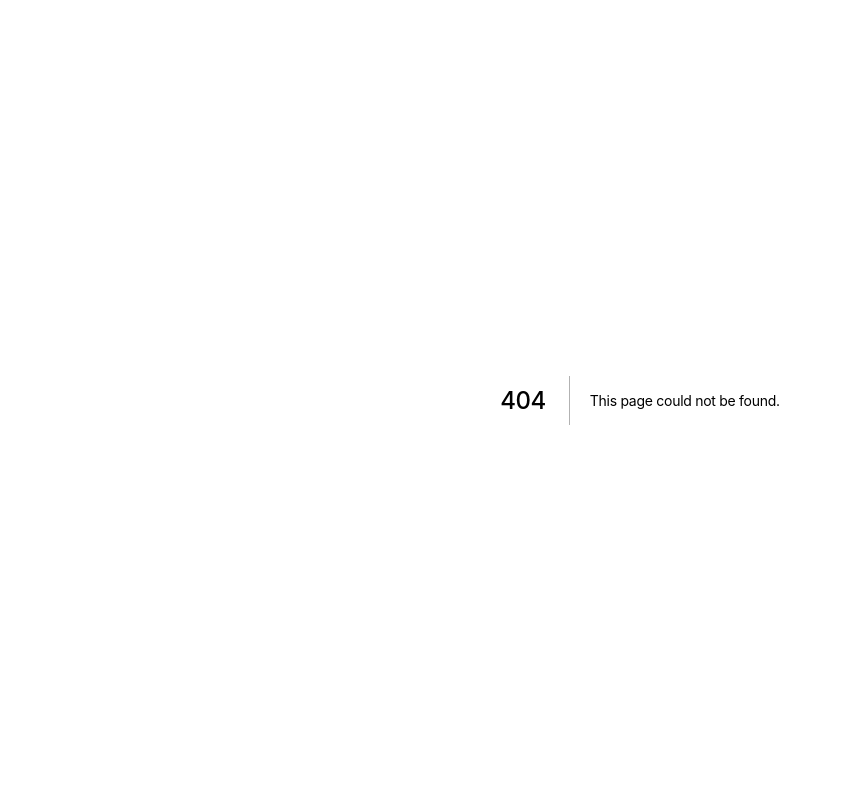
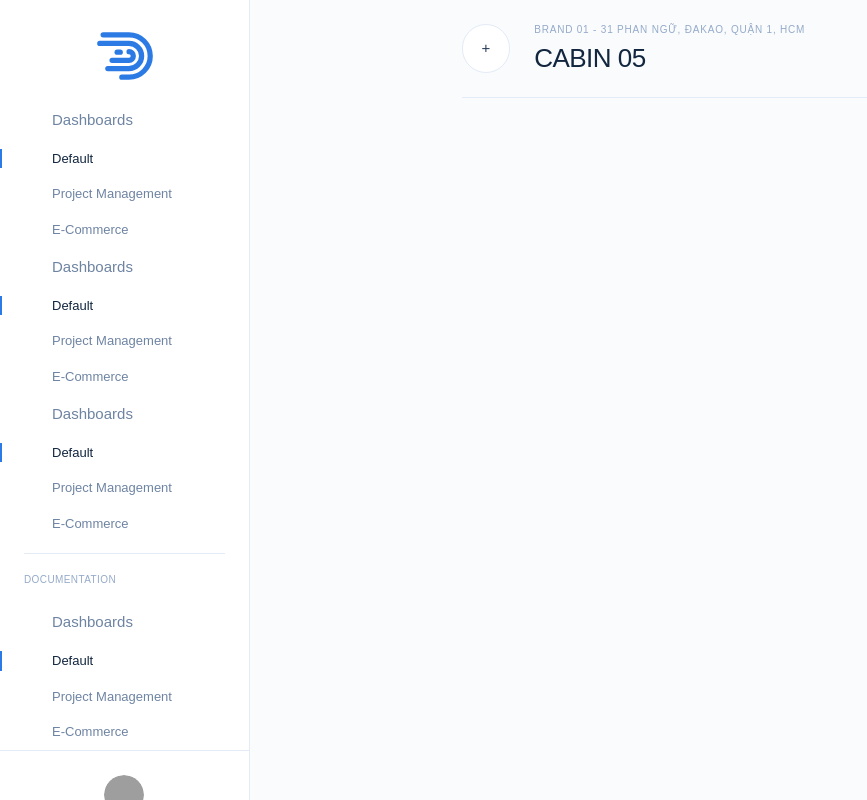
Before and after one commit to chenhuanghui/cabindashboard, a Next.js app: page /cabin/1 in a window 1280 px wide. Before the commit this address had no page. Shown: the whole page, without its empty margins (0-867 px from the left). Built offline with nearby package versions, Linux system fonts and the light colour scheme; grey boxes are pictures that could not be loaded; a web font is replaced by a local one.

Commit message:
cabin /header

```diff
--- /dev/null
+++ b/components/header/header_arrow.js
@@ -0,0 +1,28 @@
+import React from 'react';
+
+export default class HeaderArrow extends React.Component {
+
+
+    render () {
+        return (
+            // header
+            <div className="header">
+                <div className="container-fluid">
+                    <div className="header-body">
+                        <div className="row align-items-end">
+                            <div className="col-auto">
+                                <button class="btn btn-lg btn-rounded-circle btn-white"> + </button>
+                            </div>
+
+                            <div className="col">
+                                <h6 className="header-pretitle">BRAND 01 - 31 PHAN NGỮ, ĐAKAO, QUẬN 1, HCM</h6>
+                                <h1 className="header-title">CABIN 05</h1>
+                            </div>
+
+                        </div>
+                    </div>
+                </div>
+            </div>
+        )
+    }
+}
--- /dev/null
+++ b/layouts/LayoutCabinDetail.js
@@ -0,0 +1,90 @@
+import React from 'react';
+import Head from 'next/head'
+
+import NavChildGroup from '../components/nav/nav_child_group'
+import DropUpWithImage from '../components/nav/drop_up_with_image'
+import CardItemText from '../components/card/card_item_text'
+import CardItemTextChart from '../components/card/card_item_text_chart'
+import TableRich from '../components/table/table_rich'
+import HeaderArrow from '../components/header/header_arrow.js'
+
+export default class LayoutCabinDetail extends React.Component {
+    render () {
+        return (
+            <div>
+                <Head>
+                    <meta charSet="utf-8" />
+                    <meta name="viewport" content="width=device-width, initial-scale=1, shrink-to-fit=no" />
+                    <meta name="description" content="A fully featured admin theme which can be used to build CRM, CMS, etc." />
+                    <title>Cabin Food Admin</title>
+
+                </Head>
+                <nav className="navbar navbar-vertical fixed-left navbar-expand-md navbar-light" id="sidebar">
+                    <div className="container-fluid">
+
+                        {/* toggle button */}
+                        <button className="navbar-toggler" type="button" data-toggle="collapse" data-target="#sidebarCollapse" aria-controls="sidebarCollapse" aria-expanded="false" aria-label="Toggle navigation">
+                        <span className="navbar-toggler-icon"></span>
+                        </button>
+
+                        {/* logo */}
+                        <a className="navbar-brand" href="#">
+                            <img src="/assets/img/logo.svg" className="navbar-brand-img mx-auto" />
+
+                        </a>
+
+                        <div className="collapse navbar-collapse" id="sidebarCollapse">
+
+                            {/* menu group block */}
+                            <ul className="navbar-nav">
+                                <NavChildGroup />
+                                <NavChildGroup />
+                                <NavChildGroup />
+                            </ul>
+
+                            <hr className="navbar-divider my-3"/>
+
+                            {/* menu group header */}
+                            <h6 className="navbar-heading">Documentation</h6>
+                            {/* menu group block */}
+                            <ul className="navbar-nav">
+                                <NavChildGroup />
+                            </ul>
+
+                            {/* Push content down */}
+                            <div className="mt-auto"></div>
+
+                            <div className="navbar-user d-none d-md-flex" id="sidebarUser">
+
+                                <a href="#sidebarModalActivity" className="navbar-user-link" data-toggle="modal">
+                                    <span className="icon"><i className="fe fe-bell"></i></span>
+                                </a>
+
+                                <DropUpWithImage />
+
+                                {/* Icon */}
+                                <a href="#sidebarModalSearch" className="navbar-user-link" data-toggle="modal">
+                                    <span className="icon">
+                                        <i className="fe fe-search"></i>
+                                    </span>
+                                </a>
+
+                            </div>
+                        </div>
+                        {/* end .navbar-collapse */}
+                    </div>
+                </nav>
+
+                <div className="main-content">
+                    <div className="row justify-content-center">
+                        <div className="col-12 col-lg-10 col-xl-8">
+                            <HeaderArrow />
+
+
+                        </div>
+                    </div>
+                </div>
+            </div>
+        )
+    }
+}
--- /dev/null
+++ b/pages/cabin/[id].js
@@ -0,0 +1,6 @@
+import LayoutCabinDetail from "../../layouts/LayoutCabinDetail"
+const Index = props => (
+    <LayoutCabinDetail />
+);
+
+export default Index;
```
Also changed, not shown: components/card/card_body.js (added, +14 -0 lines).
